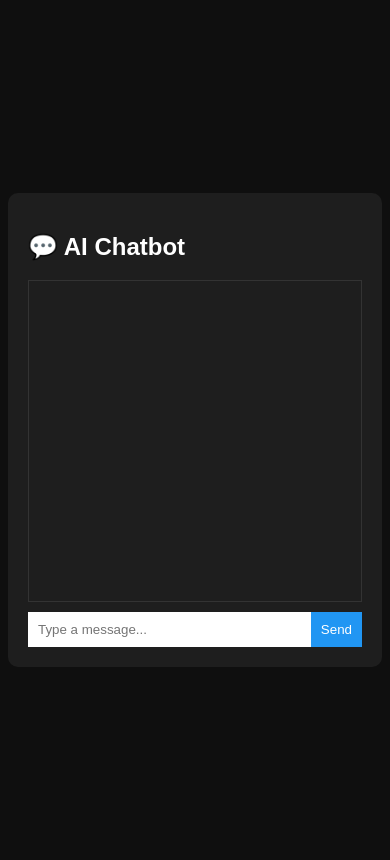
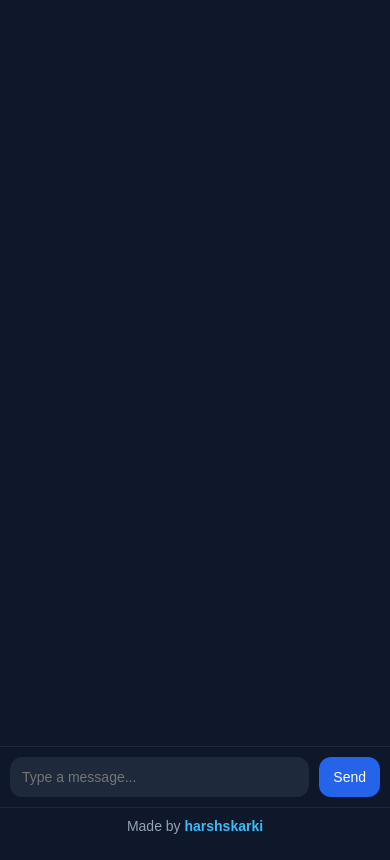
Before and after one commit to harshskarki/ai-chatbot, a Flask app: page / in a window 390 px wide. After the commit the page ends 834 px from the top, so only its background shows below. Run offline with Flask 3, Linux system fonts and the light colour scheme.

Commit message:
UI upgrade + footer added + chatbot improvements

```diff
--- a/static/style.css
+++ b/static/style.css
@@ -1,58 +1,214 @@
+
+/* =======================
+   BASE
+======================= */
+
+* {
+    box-sizing: border-box;
+}
+
 body {
+    margin: 0;
     font-family: Arial, sans-serif;
-    background: #0f0f0f;
-    color: white;
+    background: #0f172a;
+    color: #f8fafc;
+    height: 100vh;
+    overflow: hidden;
+}
+
+/* =======================
+   MAIN LAYOUT
+======================= */
+
+.container {
     display: flex;
-    justify-content: center;
-    align-items: center;
     height: 100vh;
 }
 
-.chat-container {
-    width: 400px;
-    background: #1e1e1e;
+/* Sidebar */
+.sidebar {
+    width: 260px;
+    background: #111827;
     padding: 20px;
+    border-right: 1px solid #1e293b;
+}
+
+/* Chat Section */
+.chat-section {
+    flex: 1;
+    display: flex;
+    flex-direction: column;
+    height: 100vh;
+}
+
+/* =======================
+   CHAT BOX
+======================= */
+
+.chat-box {
+    flex: 1;
+    overflow-y: auto;
+    padding: 20px;
+    display: flex;
+    flex-direction: column;
+    gap: 12px;
+    scroll-behavior: smooth;
+}
+
+/* =======================
+   MESSAGES
+======================= */
+
+.message {
+    max-width: 70%;
+    padding: 14px 16px;
+    border-radius: 14px;
+    font-size: 15px;
+    line-height: 1.5;
+    word-wrap: break-word;
+    animation: fadeIn 0.2s ease-in;
+}
+
+.user-message {
+    align-self: flex-end;
+    background: #2563eb;
+    color: white;
+    border-bottom-right-radius: 4px;
+}
+
+.bot-message {
+    align-self: flex-start;
+    background: #1e293b;
+    color: #f1f5f9;
+    border: 1px solid #334155;
+    border-bottom-left-radius: 4px;
+}
+
+/* =======================
+   INPUT AREA (FIXED BOTTOM FEEL)
+======================= */
+
+.input-area {
+    display: flex;
+    gap: 10px;
+    padding: 15px;
+    border-top: 1px solid #1e293b;
+    background: #0f172a;
+}
+
+.input-area input {
+    flex: 1;
+    padding: 14px;
+    border-radius: 12px;
+    border: none;
+    outline: none;
+    background: #1e293b;
+    color: white;
+    font-size: 16px;
+}
+
+.input-area button {
+    background: #2563eb;
+    border: none;
+    padding: 14px 18px;
+    border-radius: 12px;
+    color: white;
+    cursor: pointer;
+    font-size: 16px;
+    transition: 0.3s;
+}
+
+.input-area button:hover {
+    background: #1d4ed8;
+}
+
+/* =======================
+   SCROLLBAR
+======================= */
+
+.chat-box::-webkit-scrollbar {
+    width: 6px;
+}
+
+.chat-box::-webkit-scrollbar-track {
+    background: transparent;
+}
+
+.chat-box::-webkit-scrollbar-thumb {
+    background: #334155;
     border-radius: 10px;
 }
 
-#chat-box {
-    height: 300px;
-    overflow-y: auto;
-    border: 1px solid #333;
-    padding: 10px;
-    margin-bottom: 10px;
+.chat-box::-webkit-scrollbar-thumb:hover {
+    background: #475569;
 }
 
-.user-msg {
-    text-align: right;
-    background: #4caf50;
-    padding: 8px;
-    border-radius: 10px;
-    margin: 5px;
+/* =======================
+   ANIMATION
+======================= */
+
+@keyframes fadeIn {
+    from {
+        opacity: 0;
+        transform: translateY(10px);
+    }
+    to {
+        opacity: 1;
+        transform: translateY(0);
+    }
 }
 
-.bot-msg {
-    text-align: left;
-    background: #333;
-    padding: 8px;
-    border-radius: 10px;
-    margin: 5px;
+/* =======================
+   MOBILE RESPONSIVE
+======================= */
+
+@media (max-width: 768px) {
+
+    .sidebar {
+        display: none;
+    }
+
+    .message {
+        max-width: 85%;
+        font-size: 14px;
+    }
+
+    .input-area {
+        padding: 10px;
+    }
+
+    .input-area input {
+        font-size: 14px;
+        padding: 12px;
+    }
+
+    .input-area button {
+        padding: 12px 14px;
+        font-size: 14px;
+    }
+
+    .footer {
+    text-align: center;
+    padding: 10px;
+    font-size: 14px;
+    color: #94a3b8;
+    background: #0f172a;
+    border-top: 1px solid #1e293b;
 }
 
-.input-area {
-    display: flex;
+.footer span {
+    color: #38bdf8;
+    font-weight: bold;
 }
 
-input {
-    flex: 1;
-    padding: 10px;
-    border: none;
+/* Make layout work properly */
+.chat-section {
+    display: flex;
+    flex-direction: column;
+    height: 100vh;
 }
 
-button {
-    padding: 10px;
-    background: #2196f3;
-    border: none;
-    color: white;
-    cursor: pointer;
+.chat-box {
+    flex: 1;
 }
+}
--- a/templates/index.html
+++ b/templates/index.html
@@ -1,63 +1,124 @@
 <!DOCTYPE html>
-<html>
+<html lang="en">
+
 <head>
-    <title>Chatbot</title>
+    <meta charset="UTF-8">
+    <title>AI Chatbot</title>
     <link rel="stylesheet" href="/static/style.css">
 </head>
+
 <body>
 
-<div class="chat-container">
-    <h2>💬 AI Chatbot</h2>
+<div class="container">
 
-    <div id="chat-box"></div>
+    <!-- Sidebar (optional but needed for layout) -->
+    <div class="sidebar">
+        <h2>🤖 AI Chatbot</h2>
+        <p style="opacity:0.7;">Flask + Groq AI</p>
+    </div>
 
-    <div class="input-area">
-        <input type="text" id="user-input" placeholder="Type a message..." />
-        <button onclick="sendMessage()">Send</button>
+    <!-- Chat Section -->
+    <div class="chat-section">
+
+        <!-- Chat messages -->
+        <div id="chat-box" class="chat-box"></div>
+
+        <!-- Input -->
+        <div class="input-area">
+            <input type="text" id="user-input" placeholder="Type a message..." />
+            <button onclick="sendMessage()">Send</button>
+        </div>
+
+         <!-- ✅ FOOTER (ADD HERE — JUST ABOVE </div> chat-section ends) -->
+        <div class="footer">
+            Made by <span>harshskarki</span>
+        </div>
+
     </div>
+
 </div>
 
 <script>
+
 async function sendMessage() {
-    const inputField = document.getElementById("user-input");
-    const message = inputField.value;
 
-    if (!message) return;
+    const input = document.getElementById("user-input");
+    const chatBox = document.getElementById("chat-box");
 
-    appendMessage("user", message);
-    inputField.value = "";
+    const userMessage = input.value.trim();
+    if (!userMessage) return;
 
-    const response = await fetch("/chat", {
-        method: "POST",
-        headers: {
-            "Content-Type": "application/json"
-        },
-        body: JSON.stringify({ message })
-    });
+    // 🧑 user message
+    chatBox.innerHTML += `
+        <div class="message user-message">
+            ${userMessage}
+        </div>
+    `;
 
-    const data = await response.json();
+    input.value = "";
+    chatBox.scrollTop = chatBox.scrollHeight;
 
-    appendMessage("bot", data.response);
+    // ⏳ typing
+    const typingId = "typing-" + Date.now();
+
+    chatBox.innerHTML += `
+        <div class="message bot-message" id="${typingId}">
+            Thinking...
+        </div>
+    `;
+
+    chatBox.scrollTop = chatBox.scrollHeight;
+
+    try {
+
+        const response = await fetch('/chat', {
+            method: 'POST',
+            headers: { 'Content-Type': 'application/json' },
+            body: JSON.stringify({ message: userMessage })
+        });
+
+        const data = await response.json();
+
+        // remove typing
+        const typingElement = document.getElementById(typingId);
+        if (typingElement) typingElement.remove();
+
+        // bot reply
+        chatBox.innerHTML += `
+            <div class="message bot-message">
+                ${formatText(data.response)}
+            </div>
+        `;
+
+        chatBox.scrollTop = chatBox.scrollHeight;
+
+    } catch (error) {
+
+        const typingElement = document.getElementById(typingId);
+        if (typingElement) typingElement.remove();
+
+        chatBox.innerHTML += `
+            <div class="message bot-message">
+                ⚠️ Error getting response
+            </div>
+        `;
+    }
 }
 
-document.getElementById("user-input").addEventListener("keypress", function(event) {
+// format
+function formatText(text) {
+    return text.replace(/\n/g, "<br>");
+}
+
+// enter key
+document.getElementById("user-input")
+.addEventListener("keydown", function(event) {
     if (event.key === "Enter") {
-        event.preventDefault(); // stop newline
-        sendMessage(); // call your function
+        event.preventDefault();
+        sendMessage();
     }
 });
 
-function appendMessage(sender, message) {
-    const chatBox = document.getElementById("chat-box");
-
-    const msgDiv = document.createElement("div");
-    msgDiv.className = sender === "user" ? "user-msg" : "bot-msg";
-
-    msgDiv.innerText = message;
-
-    chatBox.appendChild(msgDiv);
-    chatBox.scrollTop = chatBox.scrollHeight;
-}
 </script>
 
 </body>
```
